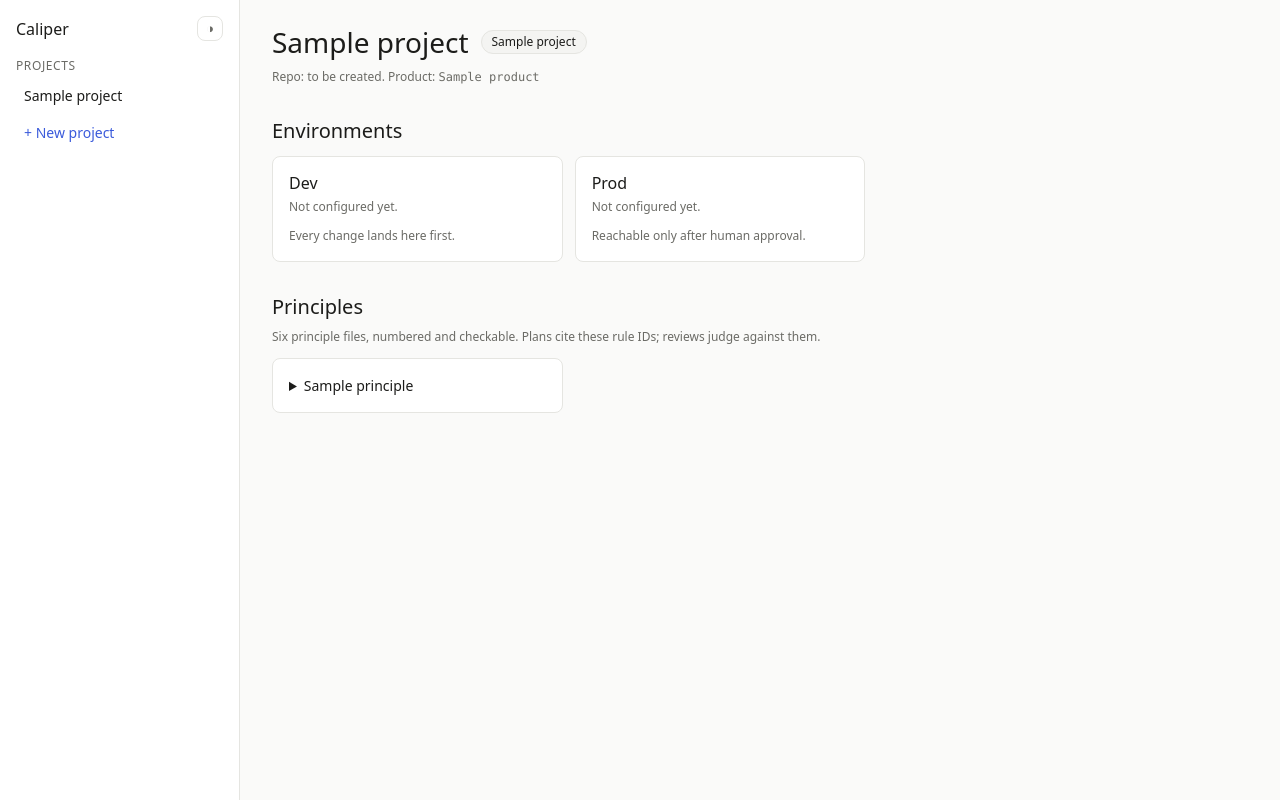
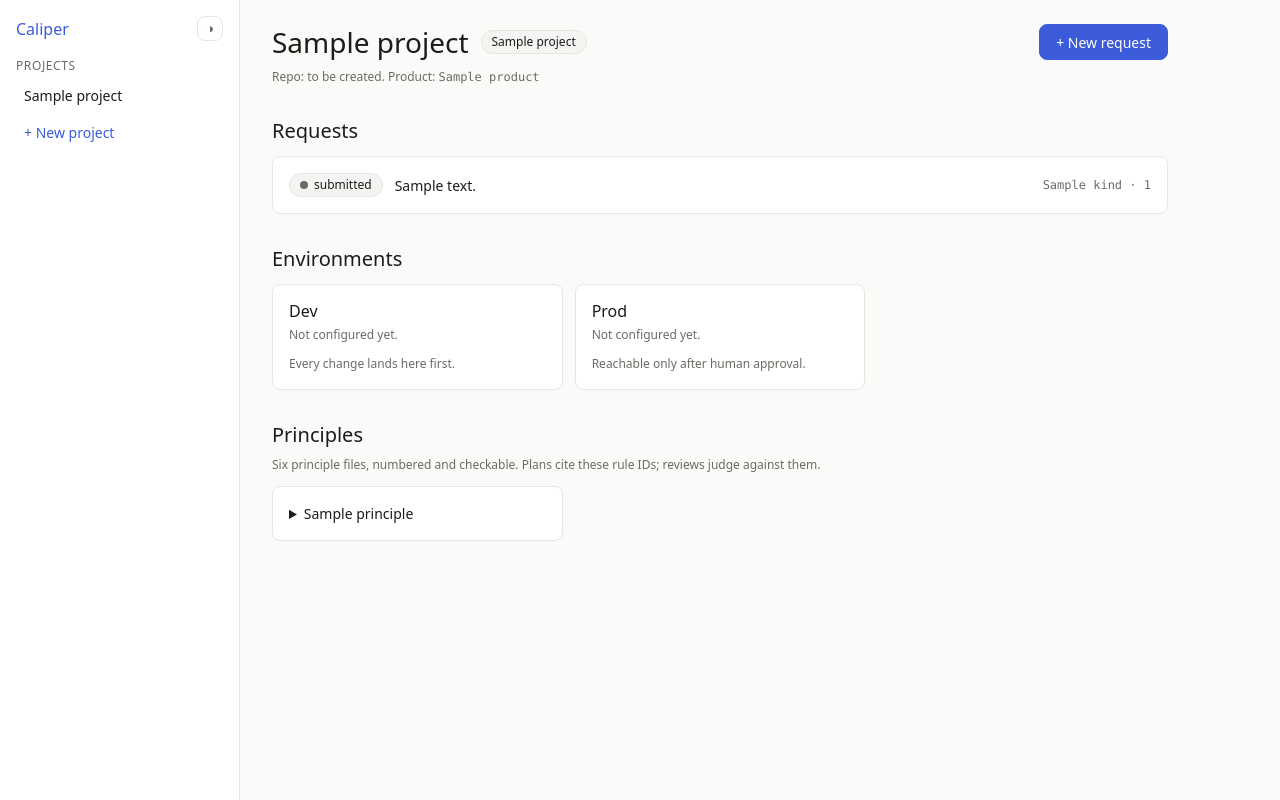
Before and after one commit to HiraTechLabs/caliper, a FastAPI app: template caliper/templates/project_detail.html in a window 1280 px wide. Run offline with FastAPI, Linux system fonts and the light colour scheme; the template is opened without the code that fills it: most values are stand-ins (such as "Sample title", 1, 10 or a date in 2020).

Commit message:
Step 4: request intake - feature/bugfix requests bound to project, SQLite run state, composer + request pages

```diff
--- a/caliper/main.py
+++ b/caliper/main.py
@@ -9,14 +9,18 @@ from fastapi.templating import Jinja2Templates
 
 from caliper.principles import PRINCIPLES
 from caliper.registry import STACK_PRESETS, ProjectError, ProjectRegistry
+from caliper.state import VALID_KINDS, RequestStore
 
 BASE_DIR = Path(__file__).resolve().parent
 
 
-def create_app(registry: ProjectRegistry | None = None) -> FastAPI:
+def create_app(registry: ProjectRegistry | None = None, requests: RequestStore | None = None) -> FastAPI:
     if registry is None:
         projects_root = os.environ.get("CALIPER_PROJECTS_ROOT", str(BASE_DIR.parent / "projects"))
         registry = ProjectRegistry(Path(projects_root))
+    if requests is None:
+        db_path = os.environ.get("CALIPER_DB_PATH", str(BASE_DIR.parent / ".caliper-state" / "state.sqlite3"))
+        requests = RequestStore(db_path)
     app = FastAPI(title="Caliper", version="0.1.0")
     app.mount("/static", StaticFiles(directory=BASE_DIR / "static"), name="static")
     templates = Jinja2Templates(directory=BASE_DIR / "templates")
@@ -58,7 +62,37 @@ def create_app(registry: ProjectRegistry | None = None) -> FastAPI:
         except ProjectError:
             return templates.TemplateResponse(request, "project_missing.html", {"project_id": project_id}, status_code=404)
         manifest["stack_label"] = STACK_PRESETS.get(manifest["stack_preset"], manifest["stack_preset"])
-        return templates.TemplateResponse(request, "project_detail.html", {"project": manifest})
+        return templates.TemplateResponse(request, "project_detail.html", {
+            "project": manifest,
+            "requests": requests.list_for_project(project_id),
+        })
+
+    @app.get("/projects/{project_id}/requests/new", response_class=HTMLResponse)
+    async def request_new(request: Request, project_id: str):
+        try:
+            manifest = registry.get_project(project_id)
+        except ProjectError:
+            return templates.TemplateResponse(request, "project_missing.html", {"project_id": project_id}, status_code=404)
+        return templates.TemplateResponse(request, "request_new.html", {"project": manifest, "error": None, "values": {}})
+
+    @app.post("/projects/{project_id}/requests/new")
+    async def request_create(request: Request, project_id: str, kind: str = Form("feature"), text: str = Form(""), extra: str = Form("")):
+        try:
+            manifest = registry.get_project(project_id)
+            req = requests.create(project_id=project_id, kind=kind if kind in VALID_KINDS else "feature", text=text, extra=extra or None)
+        except ProjectError:
+            return templates.TemplateResponse(request, "project_missing.html", {"project_id": project_id}, status_code=404)
+        except ValueError as exc:
+            context = {"project": manifest, "error": str(exc), "values": {"kind": kind, "text": text, "extra": extra}}
+            return templates.TemplateResponse(request, "request_new.html", context, status_code=422)
+        return RedirectResponse(f"/requests/{req['id']}", status_code=303)
+
+    @app.get("/requests/{req_id}", response_class=HTMLResponse)
+    async def request_detail(request: Request, req_id: str):
+        req = requests.get(req_id)
+        if req is None:
+            return templates.TemplateResponse(request, "request_missing.html", {"req_id": req_id}, status_code=404)
+        return templates.TemplateResponse(request, "request_detail.html", {"req": req})
 
     return app
 
--- /dev/null
+++ b/caliper/state.py
@@ -0,0 +1,82 @@
+import datetime
+import sqlite3
+import threading
+
+VALID_KINDS = ("feature", "bugfix")
+
+SCHEMA = """
+CREATE TABLE IF NOT EXISTS requests (
+    id TEXT PRIMARY KEY,
+    project_id TEXT NOT NULL,
+    kind TEXT NOT NULL,
+    text TEXT NOT NULL,
+    extra TEXT,
+    status TEXT NOT NULL DEFAULT 'submitted',
+    loop_count INTEGER NOT NULL DEFAULT 0,
+    review_note TEXT,
+    created_at TEXT NOT NULL,
+    updated_at TEXT NOT NULL
+);
+"""
+
+
+def _now() -> str:
+    return datetime.datetime.now(datetime.UTC).isoformat(timespec="seconds")
+
+
+class RequestStore:
+    def __init__(self, db_path):
+        self.db_path = str(db_path)
+        if self.db_path != ":memory:":
+            import pathlib
+            pathlib.Path(self.db_path).parent.mkdir(parents=True, exist_ok=True)
+        self._lock = threading.Lock()
+        self._conn = sqlite3.connect(self.db_path, check_same_thread=False)
+        self._conn.row_factory = sqlite3.Row
+        self._conn.execute(SCHEMA)
+        self._conn.commit()
+
+    def create(self, project_id: str, kind: str, text: str, extra: str | None = None) -> dict:
+        if kind not in VALID_KINDS:
+            raise ValueError("Request type must be 'feature' or 'bugfix'.")
+        if not text or not text.strip():
+            raise ValueError("The request text is required.")
+        with self._lock:
+            row = self._conn.execute("SELECT MAX(CAST(substr(id, 5) AS INTEGER)) AS peak FROM requests WHERE id LIKE 'req-%'").fetchone()
+            seq = (row["peak"] or 0) + 1
+            req_id = f"req-{seq}"
+            now = _now()
+            self._conn.execute(
+                "INSERT INTO requests (id, project_id, kind, text, extra, status, created_at, updated_at) VALUES (?,?,?,?,?,?,?,?)",
+                (req_id, project_id, kind, text.strip(), extra, "submitted", now, now),
+            )
+            self._conn.commit()
+        return self.get(req_id)
+
+    def get(self, req_id: str) -> dict | None:
+        row = self._conn.execute("SELECT * FROM requests WHERE id = ?", (req_id,)).fetchone()
+        return dict(row) if row else None
+
+    def list_for_project(self, project_id: str) -> list[dict]:
+        rows = self._conn.execute(
+            "SELECT * FROM requests WHERE project_id = ? ORDER BY CAST(substr(id, 5) AS INTEGER) DESC", (project_id,)
+        ).fetchall()
+        return [dict(r) for r in rows]
+
+    def list_all(self) -> list[dict]:
+        rows = self._conn.execute("SELECT * FROM requests ORDER BY CAST(substr(id, 5) AS INTEGER) DESC").fetchall()
+        return [dict(r) for r in rows]
+
+    def update(self, req_id: str, **fields) -> dict:
+        allowed = {"status", "loop_count", "review_note"}
+        unknown = set(fields) - allowed
+        if unknown:
+            raise ValueError(f"Cannot update fields: {sorted(unknown)}")
+        with self._lock:
+            assignments = ", ".join(f"{k} = ?" for k in fields)
+            params = list(fields.values()) + [_now(), req_id]
+            cur = self._conn.execute(f"UPDATE requests SET {assignments}, updated_at = ? WHERE id = ?", params)
+            if cur.rowcount == 0:
+                raise ValueError(f"Request '{req_id}' does not exist.")
+            self._conn.commit()
+        return self.get(req_id)
--- a/caliper/static/style.css
+++ b/caliper/static/style.css
@@ -123,6 +123,26 @@ input[type="text"], select {
   border: 1px solid var(--border); background: var(--surface-2);
   font-size: 12px;
 }
+.pill .dot { width: 8px; height: 8px; border-radius: 999px; background: var(--text-muted); display: inline-block; margin-right: 6px; }
+.pill.status-planning .dot { background: #2563EB; }
+.pill.status-executing .dot { background: #7C3AED; }
+.pill.status-reviewing .dot { background: #0891B2; }
+.pill.status-awaiting .dot { background: #D97706; }
+.pill.status-merged .dot { background: #16A34A; }
+.pill.status-failed .dot { background: #DC2626; }
+
+.request-list { list-style: none; margin: 12px 0 0; padding: 0; display: flex; flex-direction: column; gap: 8px; }
+.request-link { display: flex; align-items: center; gap: 12px; color: var(--text); text-decoration: none; }
+.request-link:hover { text-decoration: none; }
+.request-text { flex: 1; }
+.head-action { margin-left: auto; }
+.request-body { margin: 16px 0; }
+textarea {
+  padding: 8px 10px; border: 1px solid var(--border); border-radius: 8px;
+  background: var(--bg); color: var(--text); font-size: 14px; font-family: inherit;
+  width: 100%; resize: vertical;
+}
+.attach summary { cursor: pointer; color: var(--text-muted); }
 
 .detail-section { margin-top: 32px; }
 .env-grid, .principles-grid { display: grid; grid-template-columns: repeat(auto-fill, minmax(260px, 1fr)); gap: 12px; margin-top: 12px; }
--- /dev/null
+++ b/caliper/templates/_components.html
@@ -0,0 +1,44 @@
+{% macro project_row(p) %}
+<span class="project-name">{{ p.name }}</span>
+<span class="muted">{{ p.stack_label }}</span>
+{% endmacro %}
+
+{% macro composer(project, action, error=None, values={}) %}
+{% if error %}
+<div class="alert danger" role="alert">{{ error }}</div>
+{% endif %}
+<form class="form card" method="post" action="{{ action }}">
+  <div class="segmented">
+    <label><input type="radio" name="kind" value="feature" {% if not values.get('kind') == 'bugfix' %}checked{% endif %}> Feature</label>
+    <label><input type="radio" name="kind" value="bugfix" {% if values.get('kind') == 'bugfix' %}checked{% endif %}> Bug</label>
+  </div>
+  <div class="field">
+    <label for="text">{{ "What broke?" if values.get('kind') == 'bugfix' else "What do you want?" }}</label>
+    <textarea id="text" name="text" rows="5" autofocus>{{ values.get('text', '') }}</textarea>
+  </div>
+  <details class="field attach">
+    <summary>+ Add error / log (optional)</summary>
+    <textarea name="extra" rows="4" placeholder="Paste the error or log here">{{ values.get('extra', '') }}</textarea>
+  </details>
+  <div class="form-actions">
+    <a class="btn ghost" href="/projects/{{ project.id }}">Cancel</a>
+    <button class="btn primary" type="submit">Submit</button>
+  </div>
+</form>
+{% endmacro %}
+
+{% macro status_pill(status) %}
+  {% set labels = {
+    'submitted': ['submitted', 'pill status-neutral'],
+    'planning': ['Planning', 'pill status-planning'],
+    'executing': ['Executing', 'pill status-executing'],
+    'reviewing': ['Reviewing', 'pill status-reviewing'],
+    'awaiting_approval': ['Awaiting approval', 'pill status-awaiting'],
+    'merged': ['Merged', 'pill status-merged'],
+    'deployed_dev': ['Merged', 'pill status-merged'],
+    'live': ['Live', 'pill status-merged'],
+    'failed': ['Failed', 'pill status-failed']
+  } %}
+  {% set pill = labels.get(status, [status, 'pill status-neutral']) %}
+  <span class="{{ pill[1] }}"><span class="dot"></span>{{ pill[0] }}</span>
+{% endmacro %}
--- a/caliper/templates/base.html
+++ b/caliper/templates/base.html
@@ -10,7 +10,7 @@
   <div class="layout">
     <aside class="sidebar">
       <div class="sidebar-head">
-        <span class="brand">Caliper</span>
+        <a class="brand" href="/">Caliper</a>
         <button class="theme-toggle" type="button" aria-label="Toggle dark mode">&#9681;</button>
       </div>
       <nav class="sidebar-projects">
--- a/caliper/templates/project_detail.html
+++ b/caliper/templates/project_detail.html
@@ -1,14 +1,39 @@
 {% extends "base.html" %}
+{% from "_components.html" import status_pill %}
 {% block title %}{{ project.name }} - Caliper{% endblock %}
 {% block content %}
 <div class="page-head">
   <h1 class="page-title">{{ project.name }}</h1>
   <span class="pill">{{ project.stack_label }}</span>
+  <a class="btn primary head-action" href="/projects/{{ project.id }}/requests/new">+ New request</a>
 </div>
 <p class="muted">
   {% if project.repo.mode == 'existing' %}Repo: <span class="mono">{{ project.repo.url }}</span>{% else %}Repo: to be created.{% endif %}
   {% if project.product %} Product: <span class="mono">{{ project.product }}</span>{% endif %}
 </p>
+
+<section class="detail-section">
+  <h2>Requests</h2>
+  {% if requests %}
+  <ul class="request-list">
+    {% for req in requests %}
+    <li class="card request-card">
+      <a class="request-link" href="/requests/{{ req.id }}">
+        {{ status_pill(req.status) }}
+        <span class="request-text">{{ req.text[:120] }}</span>
+        <span class="mono muted">{{ req.kind }} · {{ req.id }}</span>
+      </a>
+    </li>
+    {% endfor %}
+  </ul>
+  {% else %}
+  <div class="empty-state card">
+    <div class="empty-icon">&#9997;</div>
+    <p>No requests yet. Tell Caliper what you want — it plans, executes and reviews.</p>
+    <a class="btn primary" href="/projects/{{ project.id }}/requests/new">Add feature</a>
+  </div>
+  {% endif %}
+</section>
 
 <section class="detail-section">
   <h2>Environments</h2>
```
Also changed, not shown: caliper/templates/request_detail.html (added, +16 -0 lines), caliper/templates/request_missing.html (added, +9 -0 lines), caliper/templates/request_new.html (added, +8 -0 lines), tests/test_requests_state.py (added, +59 -0 lines), tests/test_requests_ui.py (added, +70 -0 lines), .caliper-state/state.sqlite3 (added).
